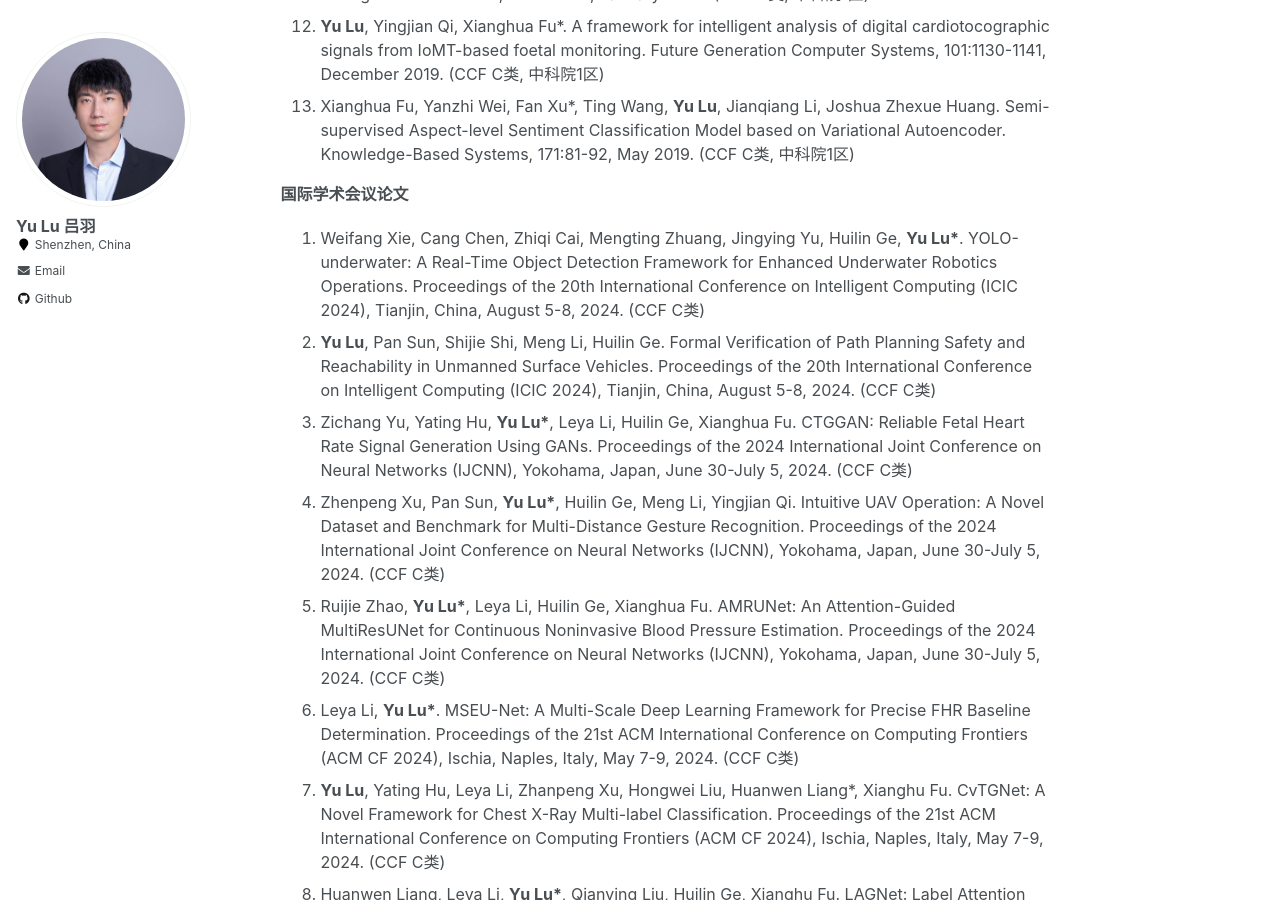
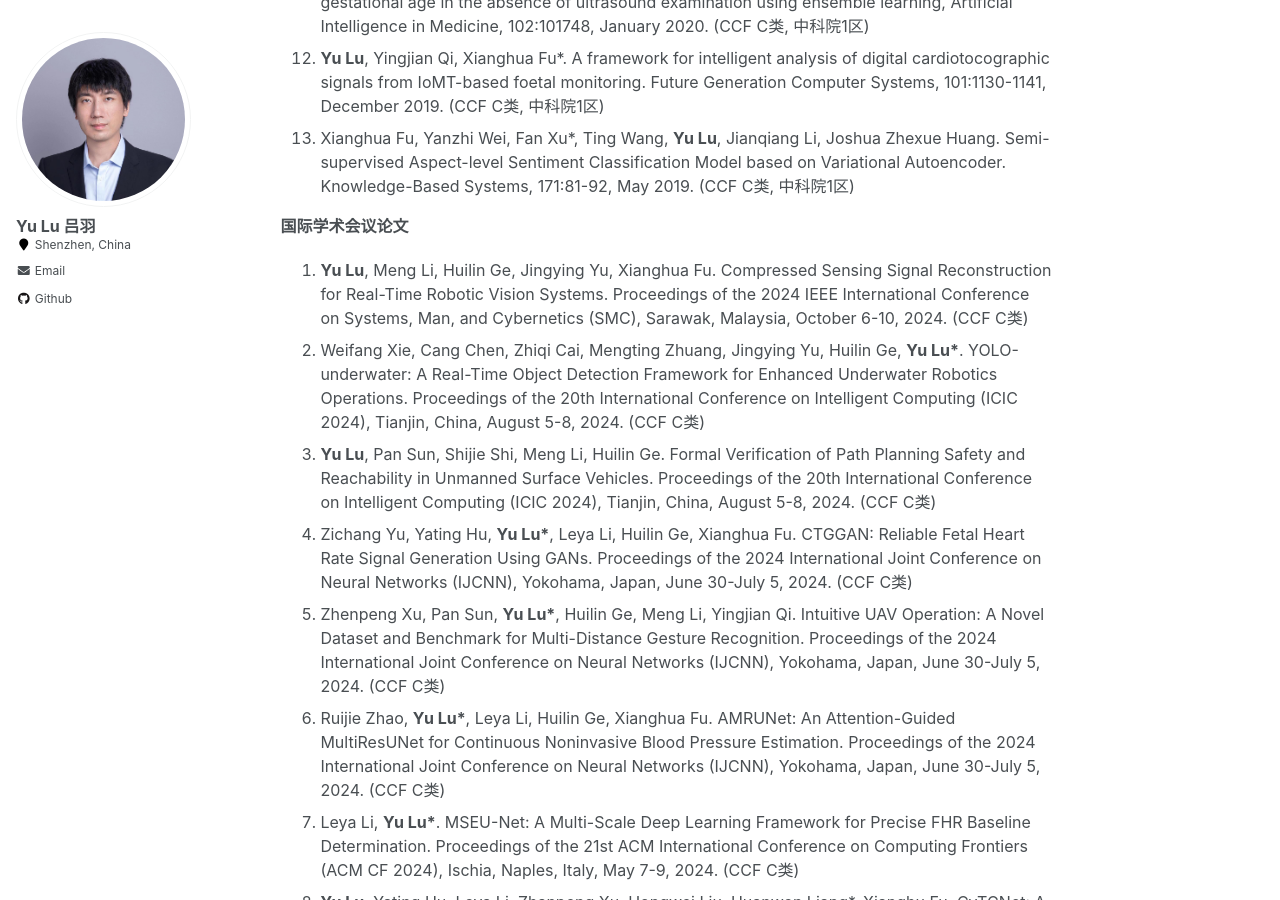
Before and after one commit to YukariUmezawa/lvyu.github.io, a Jekyll site: the page built from _pages/about.md, in a window 1280 px wide and 900 px high, scrolled down 3901 px. Built offline with Jekyll 4.4.1, drawn with Linux system fonts in a browser that asks for light colours; some of the changed text lies outside the part shown.

Commit message:
Update about.md

```diff
--- a/_pages/about.md
+++ b/_pages/about.md
@@ -38,6 +38,7 @@
 
 News
 ======
+- [07/2024] 1 paper accepted to SMC 2024。
 - [05/2024] 2 papers accepted to ICIC 2024。
 - [03/2024] 3 papers accepted to IJCNN 2024，硕士生一作×3。
 - [03/2024] 1 poster paper accepted to ACM CF 2024，本科生一作。
@@ -108,6 +109,7 @@
 
 ***国际学术会议论文***
 
+1. __Yu Lu__, Meng Li*, Huilin Ge*, Jingying Yu, Xianghua Fu. Compressed Sensing Signal Reconstruction for Real-Time Robotic Vision Systems. Proceedings of the 2024 IEEE International Conference on Systems, Man, and Cybernetics (SMC), Sarawak, Malaysia, October 6-10, 2024. (CCF C类)
 1. Weifang Xie, Cang Chen, Zhiqi Cai, Mengting Zhuang, Jingying Yu, Huilin Ge, __Yu Lu*__. YOLO-underwater: A Real-Time Object Detection Framework for Enhanced Underwater Robotics Operations. Proceedings of the 20th International Conference on Intelligent Computing (ICIC 2024), Tianjin, China, August 5-8, 2024. (CCF C类)
 2. __Yu Lu__, Pan Sun, Shijie Shi, Meng Li, Huilin Ge. Formal Verification of Path Planning Safety and Reachability in Unmanned Surface Vehicles. Proceedings of the 20th International Conference on Intelligent Computing (ICIC 2024), Tianjin, China, August 5-8, 2024. (CCF C类)
 3. Zichang Yu, Yating Hu, __Yu Lu*__, Leya Li, Huilin Ge, Xianghua Fu. CTGGAN: Reliable Fetal Heart Rate Signal Generation Using GANs. Proceedings of the 2024 International Joint Conference on Neural Networks (IJCNN), Yokohama, Japan, June 30-July 5, 2024. (CCF C类)
```
